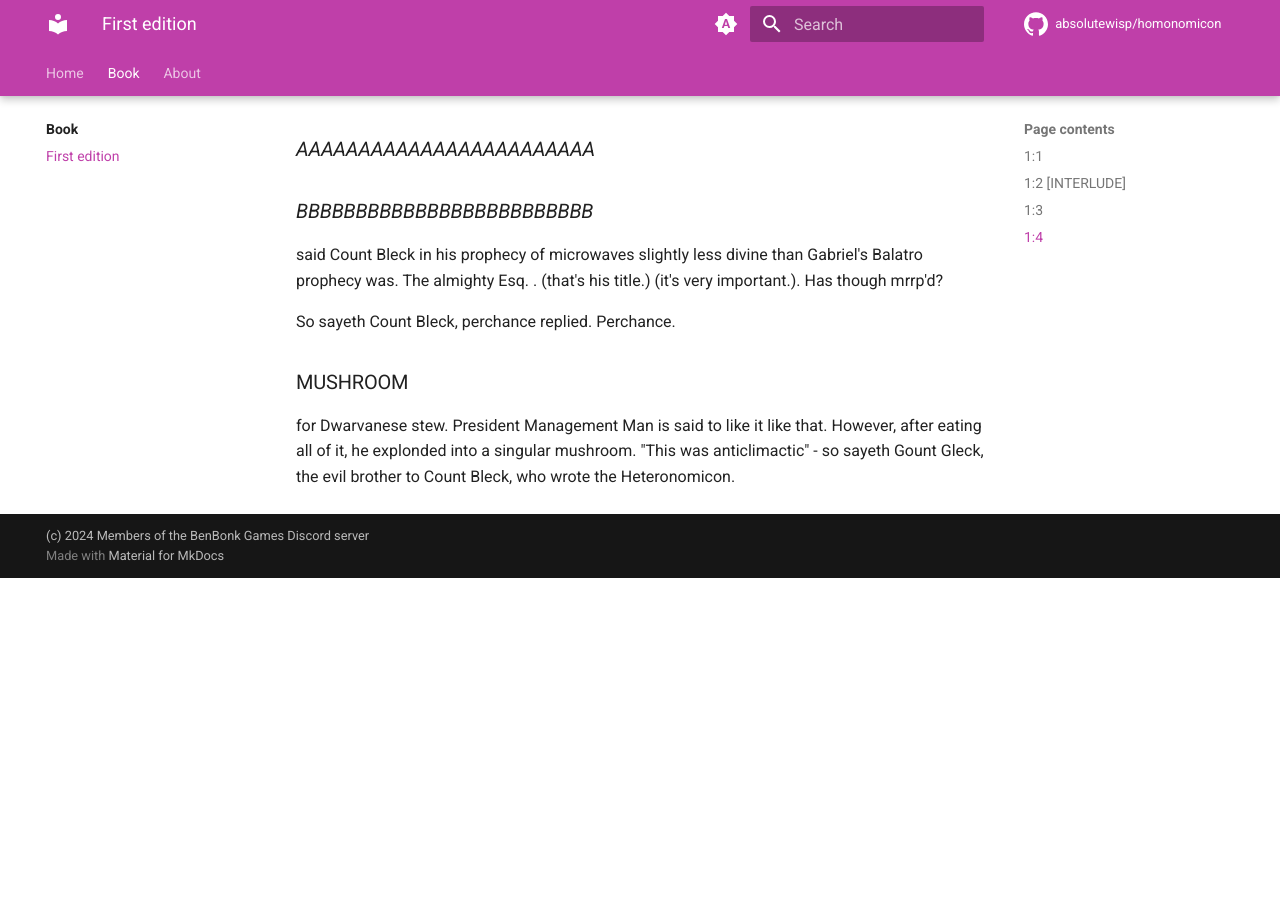
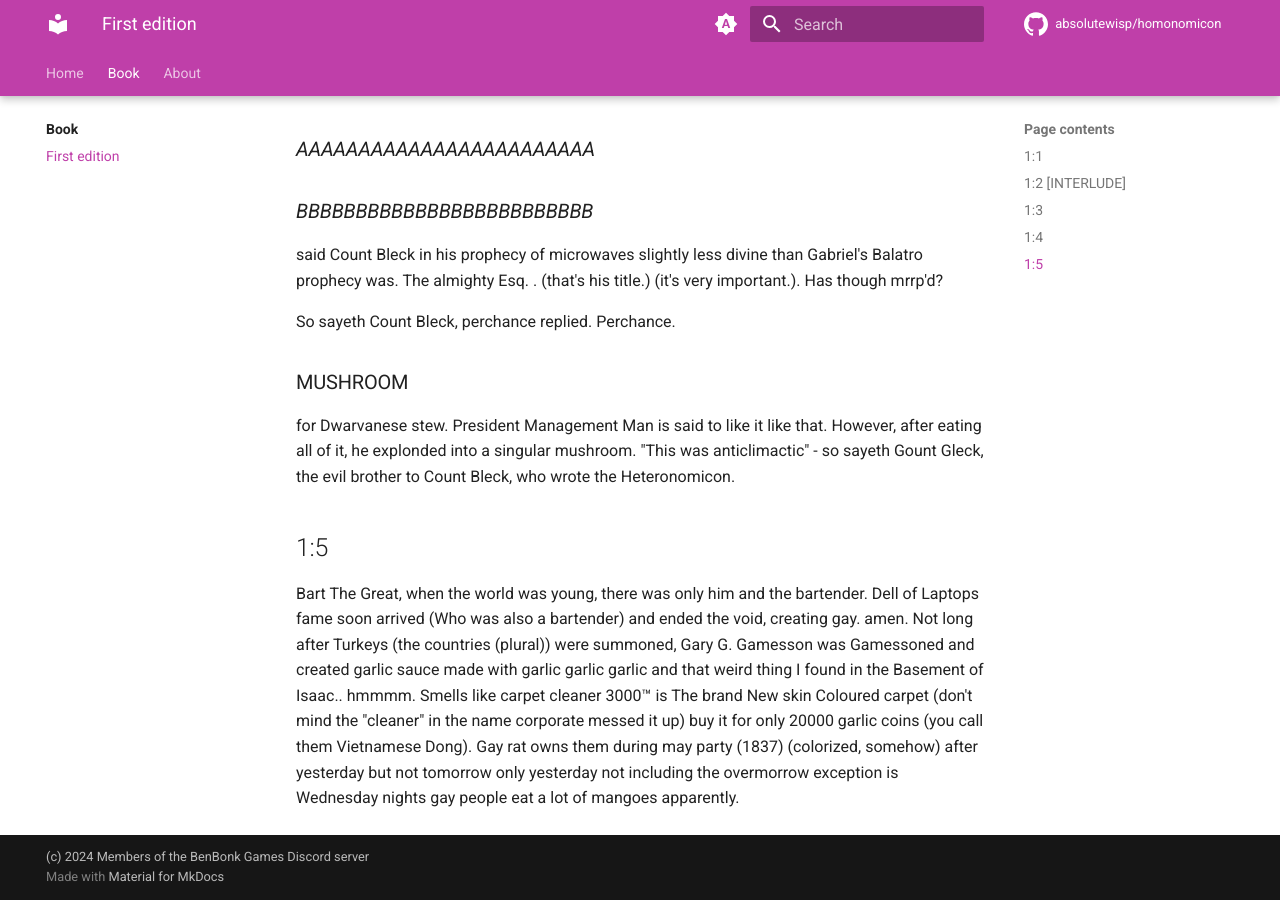
Before and after one commit to AbsoluteWisp/homonomicon, an MkDocs documentation site: the page built from docs/book/first-edition.md, in a window 1280 px wide and 900 px high, scrolled down 1891 px. Built offline with MkDocs 1.6.1 and Material for MkDocs 9.7.7, drawn with Linux system fonts in a browser that asks for light colours; comment, search, counter and statistics services are not loaded; before the commit the page ends 2469 px from its top, so only the background shows below that.

```diff
--- a/docs/book/first-edition.md
+++ b/docs/book/first-edition.md
@@ -56,3 +56,7 @@ So sayeth Count Bleck, perchance replied. Perchance.
 ### MUSHROOM
 
 for Dwarvanese stew. President Management Man is said to like it like that. However, after eating all of it, he explonded into a singular mushroom. "This was anticlimactic" - so sayeth Gount Gleck, the evil brother to Count Bleck, who wrote the Heteronomicon.
+
+## 1:5
+
+Bart The Great, when the world was young, there was only him and the bartender. Dell of Laptops fame soon arrived (Who was also a bartender) and ended the void, creating gay. amen. Not long after Turkeys (the countries (plural)) were summoned, Gary G. Gamesson was Gamessoned and created garlic sauce made with garlic garlic garlic and that weird thing I found in the Basement of Isaac.. hmmmm. Smells like carpet cleaner 3000™ is The brand New skin Coloured carpet (don't mind the "cleaner" in the name corporate messed it up) buy it for only 20000 garlic coins (you call them Vietnamese Dong). Gay rat owns them during may party (1837) (colorized, somehow) after yesterday but not tomorrow only yesterday not including the overmorrow exception is Wednesday nights gay people eat a lot of mangoes apparently.
```
Also changed, not shown: docs/index.md (+2 -0 lines).
